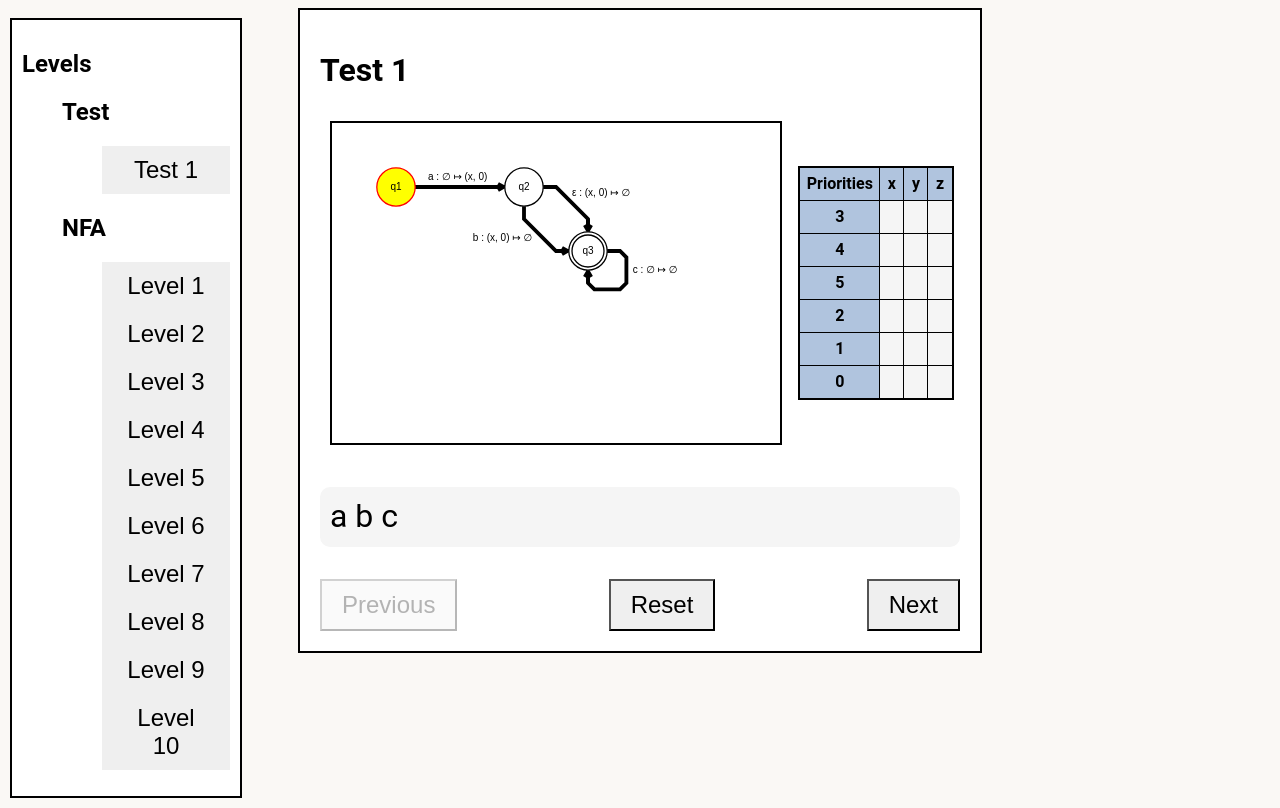
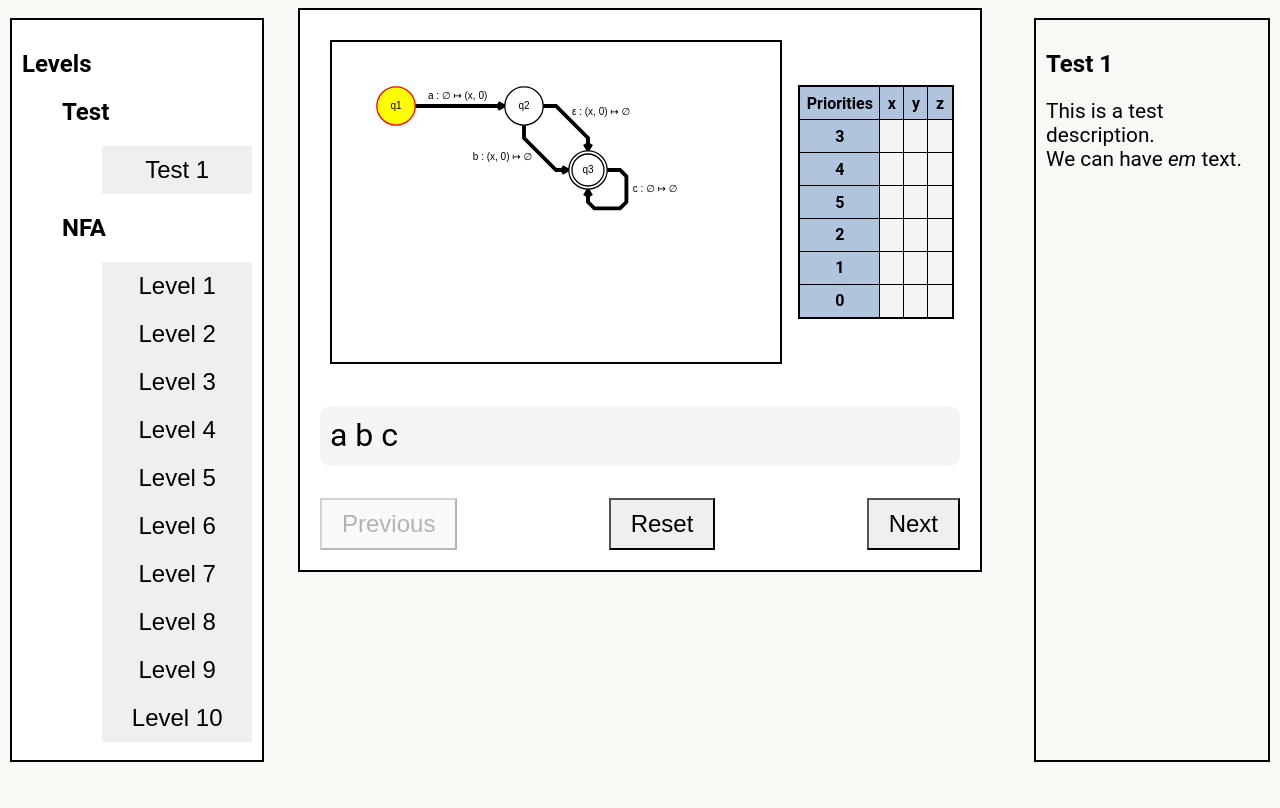
Before and after one commit to brightlego/pqa_game, a website built with webpack: page index.html in a window 1280 px wide. Both pictures are taken after a click on the button "Test 1". Built offline with nearby package versions, Linux system fonts and the light colour scheme.

Commit message:
Added description

```diff
--- a/data/test1.json
+++ b/data/test1.json
@@ -3,7 +3,8 @@
     "name": "Test 1",
     "group": "Test",
     "groupIndex": 0,
-    "id": "test1"
+    "id": "test1",
+    "description": "This is a test description. <br> We can have <em>em</em> text."
   },
   "states": [
     {
--- a/index.html
+++ b/index.html
@@ -21,8 +21,13 @@
         <h1>Levels</h1>
         <ol id="levels"></ol>
     </nav>
+    <div class="description">
+        <section>
+            <h1 id="level_name">Please Select a Level</h1>
+            <p id="level_description"></p>
+        </section>
+    </div>
     <main id="game_window">
-        <h1 id="level_name">Please Select a Level</h1>
         <div class="automaton">
             <canvas id="states"></canvas>
             <table id="queue"></table>
--- a/src/LevelData.ts
+++ b/src/LevelData.ts
@@ -6,11 +6,12 @@ type metadataFormat = {
     group: string,
     groupIndex: number,
     id: string,
+    description?: string,
 }
 
 export class LevelData {
     groups: Map<string, string[]>
-    levels: Map<string, { data: PQAData, group: string, name: string, prev: string | null, next: string | null}>
+    levels: Map<string, { data: PQAData, group: string, name: string, prev: string | null, next: string | null, description: string }>
     ui: GameUI
 
     constructor(ui: GameUI) {
@@ -32,12 +33,13 @@ export class LevelData {
             let name = parsedData.metadata.name.toString();
             let group = parsedData.metadata.group.toString();
             let id = parsedData.metadata.id.toString();
+            let description = parsedData.metadata.description ?? "";
             if (!this.groups.has(group)) {
                 this.groups.set(group, []);
             }
             let index: number = parsedData.metadata.groupIndex;
             this.groups.get(group)![index] = id;
-            this.levels.set(id, { data: pqaData, group, name, prev: null, next: null});
+            this.levels.set(id, { data: pqaData, group, name, prev: null, next: null, description });
 
         }
 
@@ -92,4 +94,8 @@ export class LevelData {
     public getName(id: string): string {
         return this.levels.get(id)!.name;
     }
+
+    public getLevelDescription(id: string): string {
+        return this.levels.get(id)!.description;
+    }
 }
--- a/src/game.ts
+++ b/src/game.ts
@@ -98,8 +98,10 @@ export class Game {
         let prev = this.levelData.getPrevious(value);
         let next = this.levelData.getNext(value);
         let name = this.levelData.getName(value);
+        let description = this.levelData.getLevelDescription(value);
         this.ui.setPrevNext(prev, next);
         this.ui.setLevelName(name);
+        this.ui.setLevelDescription(description);
         this.loadPQA(data);
     }
 }
--- a/src/gameUI.ts
+++ b/src/gameUI.ts
@@ -22,6 +22,7 @@ export class GameUI {
     stateDiagram: StateDiagram;
     levelGroupList: HTMLOListElement;
     levelGroups: Map<string, HTMLOListElement>;
+    levelDescription: HTMLParagraphElement;
 
 
     public constructor(game: Game) {
@@ -33,6 +34,7 @@ export class GameUI {
         this.nextButton = document.getElementById("next") as HTMLButtonElement;
         this.levelTitle = document.getElementById("level_name") as HTMLHeadingElement;
         this.levelGroupList = document.getElementById("levels") as HTMLOListElement;
+        this.levelDescription = document.getElementById("level_description") as HTMLParagraphElement;
         this.levelGroups = new Map();
         this.queueTableFields = new Map();
         this.game = game;
@@ -268,4 +270,8 @@ export class GameUI {
         this.levelTitle.innerText = name;
     }
 
+    public setLevelDescription(description: string) {
+        this.levelDescription.innerHTML = description;
+    }
+
 }
--- a/style.css
+++ b/style.css
@@ -136,6 +136,27 @@ table#queue td {
 
 .sidebar {
     float: left;
+    width: 18vw;
+    height: 90vh;
+    overflow-y: scroll;
+}
+
+.description {
+    float: right;
+    height: 90vh;
+    width: 20vw;
+}
+
+.description section {
+    margin: 10px;
+    padding: 10px;
+    border: 2px solid black;
+    height: 100%;
+    overflow-y: scroll;
+}
+
+.description p {
+    font-size: 1.3em;
 }
 
 nav {
@@ -153,6 +174,6 @@ nav button {
     font-size: 1.5em;
     padding: 10px 20px;
     border-radius: 0;
-    width: 10vw;
-    border: 0
+    width: 100%;
+    border: 0;
 }
```
